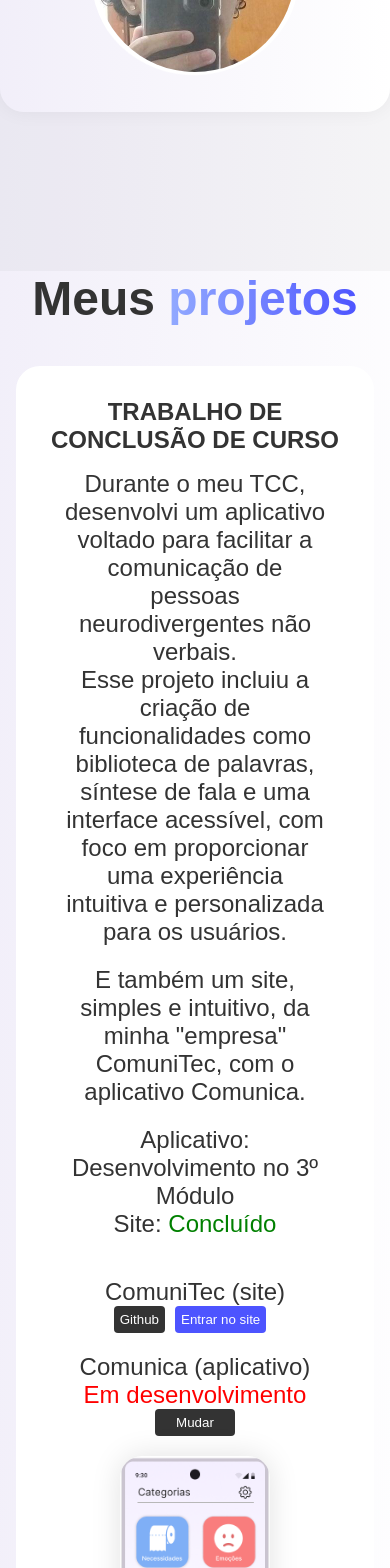
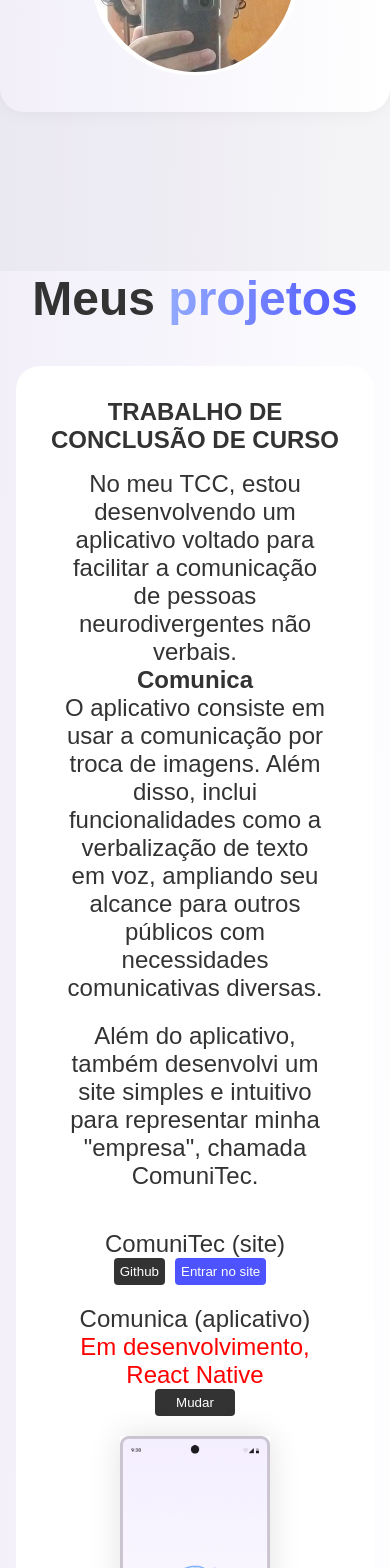
Before and after one commit to lucasns06/portfolio, a React (Create React App) app: page / in a window 390 px wide. Shown: the part 1521-3089 px from the top of the page. Built offline with nearby package versions, Linux system fonts and the light colour scheme.

Commit message:
Correções.

```diff
--- a/src/App.css
+++ b/src/App.css
@@ -320,7 +320,7 @@ nav a:hover {
       rgba(251, 7, 217, 1) 90%,
       rgba(255, 0, 0, 1) 100%); */
       background: linear-gradient(90deg,
-      rgb(238, 255, 0) 20%,
+      rgb(0, 38, 255) 20%,
       var(--cor-branco)  40%,
       var(--cor-branco) 100%);
   z-index: -1;
@@ -631,7 +631,6 @@ nav a:hover {
 .appTela {
   width: 250px;
   display: none;
-  border-radius: 22px;
 }
 
 .siteTela {
@@ -890,7 +889,7 @@ footer p {
 
   .carrossel {
     width: calc(100vw - 2rem);
-    margin: 0 1rem;
+    /* margin: 0 1rem; */
   }
 
   .carrossel .container {
--- a/src/components/habilidades.js
+++ b/src/components/habilidades.js
@@ -119,10 +119,13 @@ const Habilidades = () => {
                 <div className="modal modal-3">
                     <h1>JAVASCRIPT</h1>
                     <img src={javascriptImg} alt="JavaScript" />
-                    <p>JavaScript® (às vezes abreviado para JS) é uma linguagem leve, interpretada e <br />
-                        baseada em objetos com funções de primeira classe, mais conhecida como a <br />
-                        linguagem de script para páginas Web, mas usada também em vários outros <br />
-                        ambientes sem browser, tais como node.js, Apache CouchDB e Adobe Acrobat.</p><br /><br />
+                    <p>
+                        Variáveis <br />
+                        Funções <br />
+                        Tipos de dados <br />
+                        DOM
+
+                    </p><br /><br />
                     <a href="https://developer.mozilla.org/pt-BR/docs/Web/JavaScript" target="_blank" rel="noopener noreferrer">MDN Web Docs</a> <br />
                     <br />
                     <button className="closeModal" onClick={() => closeModal()}>FECHAR</button>
@@ -130,22 +133,44 @@ const Habilidades = () => {
                 <div className="modal modal-4">
                     <h1>React</h1>
                     <img src={reactImg} alt="React" />
-                    <p>React é uma biblioteca JavaScript para construção de interfaces de usuário.</p><br />
+                    <p>
+                        Hooks Básicos <br />
+                        Componentes <br />
+                        Rotas
+                    </p><br />
                     <a href="https://react.dev/"
-                        target="_blank" rel="noopener noreferrer">react</a> <br /><br />
+                        target="_blank" rel="noopener noreferrer">React</a> <br /><br />
                     <button className="closeModal" onClick={() => closeModal()}>FECHAR</button>
                 </div>
                 <div className="modal modal-5">
+                    <h1>React Native</h1>
+                    <img src={reactImg} alt="React" />
+                    <p>
+                        Hooks Básicos <br />
+                        Componentes <br />
+                        StyleSheet
+                    </p><br />
+                    <a href="https://reactnative.dev/"
+                        target="_blank" rel="noopener noreferrer">React Native</a> <br /><br />
+                    <button className="closeModal" onClick={() => closeModal()}>FECHAR</button>
+                </div>
+                <div className="modal modal-6">
                     <h1>JAVA</h1>
                     <img src={javaImg} alt="Java" />
-                    <p>Java é uma linguagem de programação amplamente usada para codificar <br />
-                        aplicações Web. <br />
-                        Java é uma linguagem multiplataforma, orientada a objetos e centrada <br />
-                        em rede que pode ser usada como uma plataforma em si.</p><br /><br />
+                    <p>
+                        Classe, atributo e objeto <br />
+                        Enumeração <br />
+                        Herança <br />
+                        Construtores <br />
+                        Modificadores de acesso <br />
+                        Polimorfismo <br />
+                        Interfaces <br />
+                        Classe Abstrata e métodos abstratos
+                    </p><br /><br />
                     <a href="https://aws.amazon.com/pt/what-is/java/" target="_blank" rel="noopener noreferrer">Amazon Web Services</a> <br /><br />
                     <button className="closeModal" onClick={() => closeModal()}>FECHAR</button>
                 </div>
-                <div className="modal modal-6">
+                <div className="modal modal-7">
                     <h1>C#</h1>
                     <img src={cSharpImg} alt="C#" />
                     <p>A linguagem C# é a linguagem mais popular para a plataforma .NET, um ambiente <br />
@@ -156,7 +181,7 @@ const Habilidades = () => {
                         target="_blank" rel="noopener noreferrer">Microsoft</a> <br /><br />
                     <button className="closeModal" onClick={() => closeModal()}>FECHAR</button>
                 </div>
-                <div className="modal modal-7">
+                <div className="modal modal-8">
                     <h1>SQL</h1>
                     <img src={sqlImg} alt="SQL" />
                     <p>O SQL, ou Structured Query Language, é uma linguagem de programação padrão usada <br />
@@ -189,16 +214,21 @@ const Habilidades = () => {
                     <p>Básico</p>
                 </div>
                 <div className="habilidadesItem hab-5" onClick={() => abrirModal(5)}>
+                    <img src={reactImg} alt="React" />
+                    <p>React Native</p>
+                    <p>Básico</p>
+                </div>
+                <div className="habilidadesItem hab-6" onClick={() => abrirModal(6)}>
                     <img src={javaImg} alt="Java" />
                     <p>Java</p>
                     <p>Básico</p>
                 </div>
-                <div className="habilidadesItem hab-6" onClick={() => abrirModal(6)}>
+                <div className="habilidadesItem hab-7" onClick={() => abrirModal(7)}>
                     <img src={cSharpImg} alt="C#" />
                     <p>C#</p>
                     <p>Básico</p>
                 </div>
-                <div className="habilidadesItem hab-7" onClick={() => abrirModal(7)}>
+                <div className="habilidadesItem hab-8" onClick={() => abrirModal(8)}>
                     <img src={sqlImg} alt="SQL" />
                     <p>SQL</p>
                     <p>Básico</p>
--- a/src/components/projetos.js
+++ b/src/components/projetos.js
@@ -62,13 +62,14 @@ const Projetos = () => {
                         <h1 className="slideTitulo">trabalho de conclusão de curso</h1>
                         <div className="tccConteudo">
                             <div className="tccTexto">
-                                <p>Durante o meu TCC, desenvolvi um aplicativo voltado para facilitar a comunicação de pessoas neurodivergentes não verbais. <br />
-                                    Esse projeto incluiu a criação de funcionalidades como biblioteca de palavras, síntese de fala e uma interface acessível, com foco em proporcionar uma experiência intuitiva e personalizada para os usuários.</p> <br />
-                                <p>E também um site, simples e intuitivo, da minha "empresa" ComuniTec, com o aplicativo Comunica.</p>
-                                <br />
-                                <p>Aplicativo: Desenvolvimento no 3º Módulo</p>
-                                <p>Site: <span style={{ color: 'green' }}>Concluído</span></p>
-                                <br /><br />
+                                <p>No meu TCC, estou desenvolvendo um aplicativo voltado para facilitar a comunicação de pessoas neurodivergentes não verbais.  <br />
+                                <strong>Comunica</strong> <br />
+                                    O aplicativo consiste em usar a comunicação por troca de imagens.
+                                    Além disso, inclui funcionalidades como a verbalização de texto em voz,
+                                    ampliando seu alcance para outros públicos com necessidades comunicativas diversas.
+                                </p> <br />
+                                <p>Além do aplicativo, também desenvolvi um site simples e intuitivo para representar minha "empresa", chamada ComuniTec.</p>
+                                <br /> <br />
 
                                 <div className="tccTextoBotoes">
                                     <p>ComuniTec (site)</p>
@@ -80,7 +81,7 @@ const Projetos = () => {
                                     </a>
                                     <br /><br />
                                     <p>Comunica (aplicativo)</p>
-                                    <p style={{ color: 'red' }}>Em desenvolvimento</p>
+                                    <p style={{ color: 'red' }}>Em desenvolvimento, React Native</p>
                                 </div>
                             </div>
                             <div className="tccImagem">
@@ -95,12 +96,11 @@ const Projetos = () => {
                     <div className="slide API">
                         <h1 className="slideTitulo">Planejamento de estudos API</h1> <br />
                         <img src={studyImg} alt="studyImg" />
-                        <p>A API de Planejamento de Estudos foi projetado para auxiliar no gerenciamento de tarefas. <br />Desenvolvido para organizar e acompanhar o progresso dos estudos de forma estruturada, com funcionalidades como criação e categorização de tarefas, organização de projetos e notificações.</p> <br /><br /><br /><br />
+                        <p>A API de Planejamento de Estudos foi projetado para auxiliar no gerenciamento de tarefas. <br />Desenvolvido para organizar e acompanhar o progresso dos estudos de forma estruturada, com funcionalidades como criação e categorização de tarefas, organização de projetos.</p> <br /><br /><br /><br />
                         <h1 className="slideTitulo">Funcionalidades</h1> <br />
 
                         <ul className="apiUl">
                             <li>Gerenciamento de Tarefas e Categorias: Estruturação de tarefas com data e prioridade, agrupadas em categorias.</li> <br />
-                            <li>Notificações Personalizadas: Envio de alertas e lembretes para garantir que o usuário não esqueça a atividade.</li> <br />
                             <li>Cadastro e Perfil de Usuário: Armazena informações básicas do usuário, ajudando na personalização do estudo.</li>
                         </ul> <br /><br /><br /><br />
                         <h1 className="slideTitulo">Informações</h1> <br />
```
Also changed, not shown: src/img/ComunicaTela.png, src/img/site.png.
